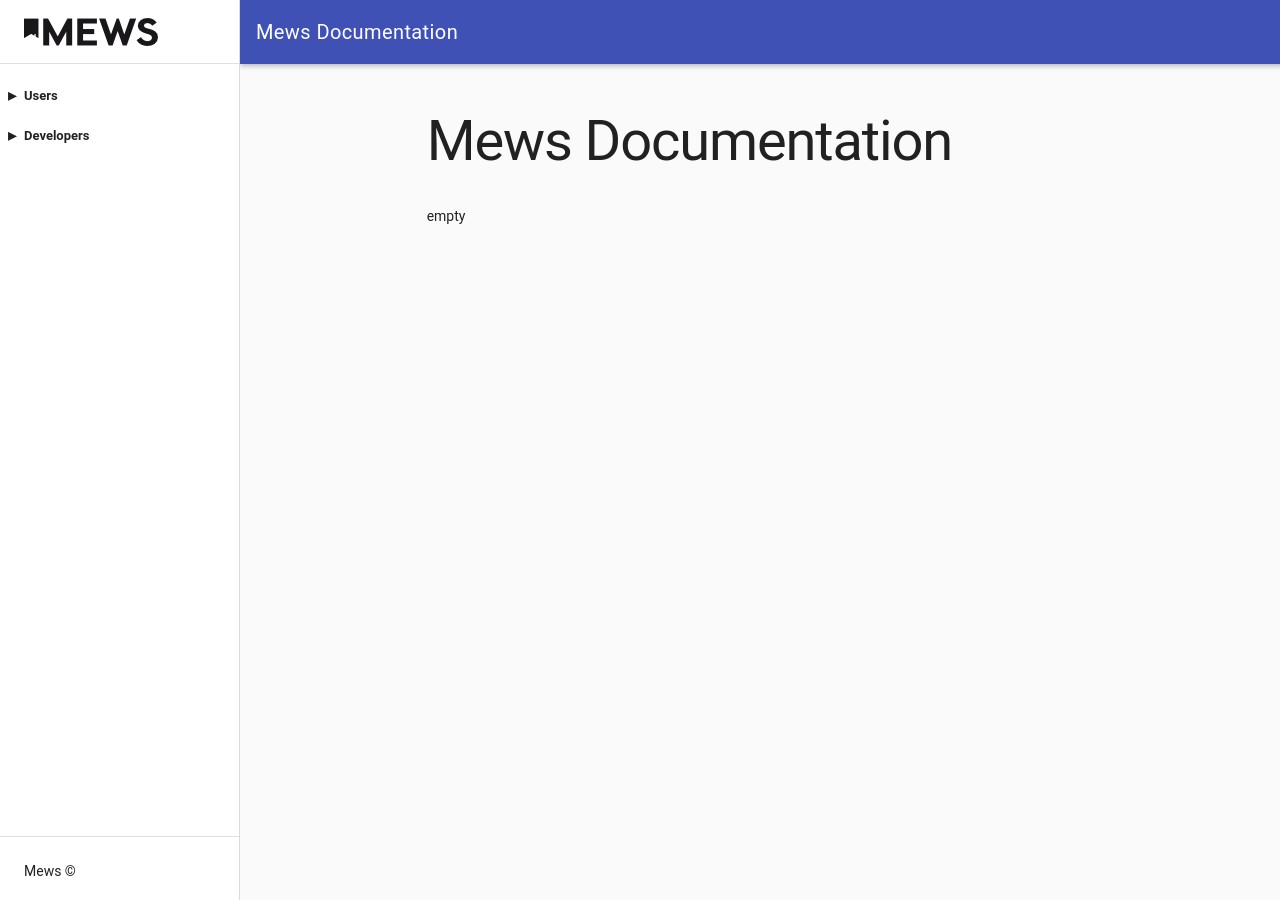
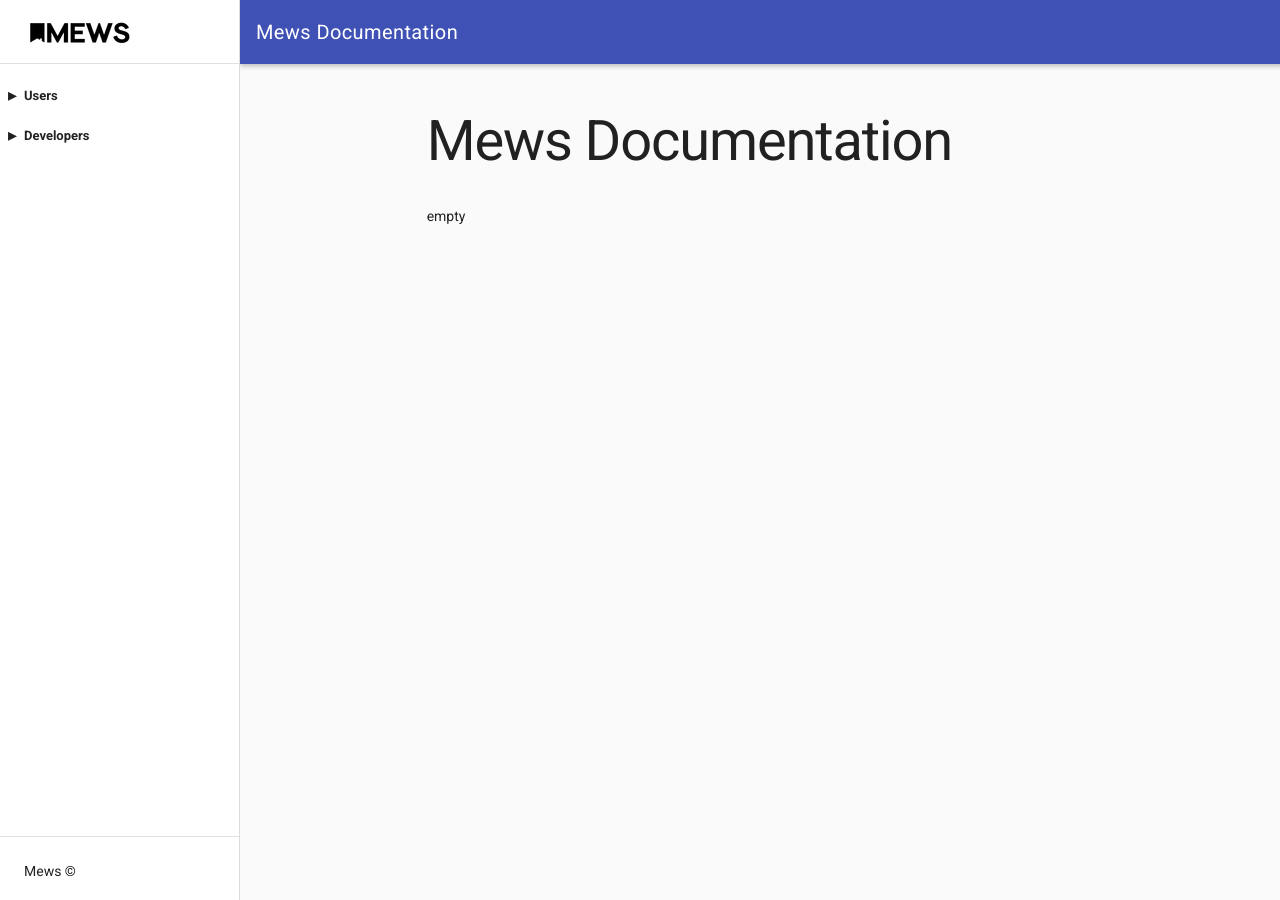
Before and after one commit to nikija/public, a Jekyll site: the page built from index.html, in a window 1280 px wide. Built offline with Jekyll 4.4.1, drawn with Linux system fonts in a browser that asks for light colours.

Commit message:
updated logo and font

```diff
--- a/_includes/drawer.html
+++ b/_includes/drawer.html
@@ -1,6 +1,6 @@
 <div class="drawer">
   <div class="title">
-    <img src="{{ "/img/mews-logo-dark.png" | prepend: site.baseurl }}" />
+    <img src="{{ "/img/mews-logo-small.png" | prepend: site.baseurl }}" />
   </div>
   <nav>
     {% include nav.html context=site.data.navigation %}
--- a/_includes/head.html
+++ b/_includes/head.html
@@ -9,6 +9,7 @@
   <link rel="canonical" href="{{ page.url | replace:'index.html','' | prepend: site.baseurl | prepend: site.url }}">
   <link rel="alternate" type="application/rss+xml" title="{{ site.title }}" href="{{ "/feed.xml" | prepend: site.baseurl | prepend: site.url }}" />
 
+  <link rel="stylesheet" href="//fonts.googleapis.com/css?family=Roboto:500,400italic,700,500italic,400&amp;subset=cyrillic,latin,greek,latin-ext">
   <link rel="stylesheet" href="{{ "/css/material.min.css" | prepend: site.baseurl }}">
   <link rel="stylesheet" href="{{ "/css/main.css" | prepend: site.baseurl }}">
 </head>
```
Also changed, not shown: img/mews-logo-dark.png (deleted), img/mews-logo-small.png (added).
